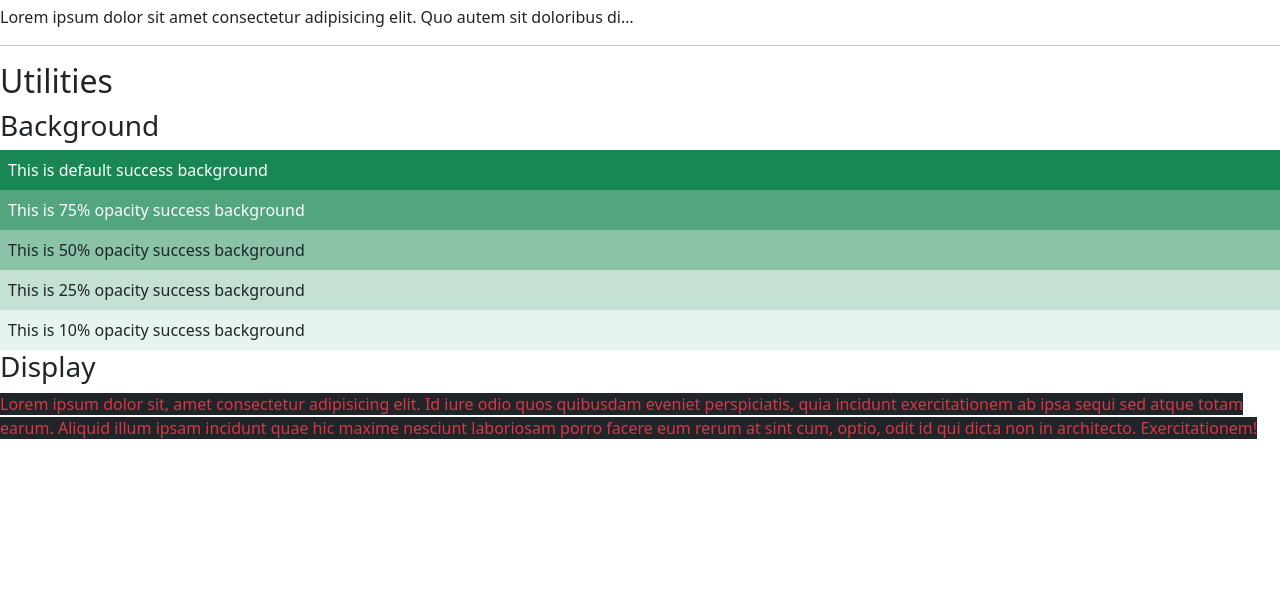
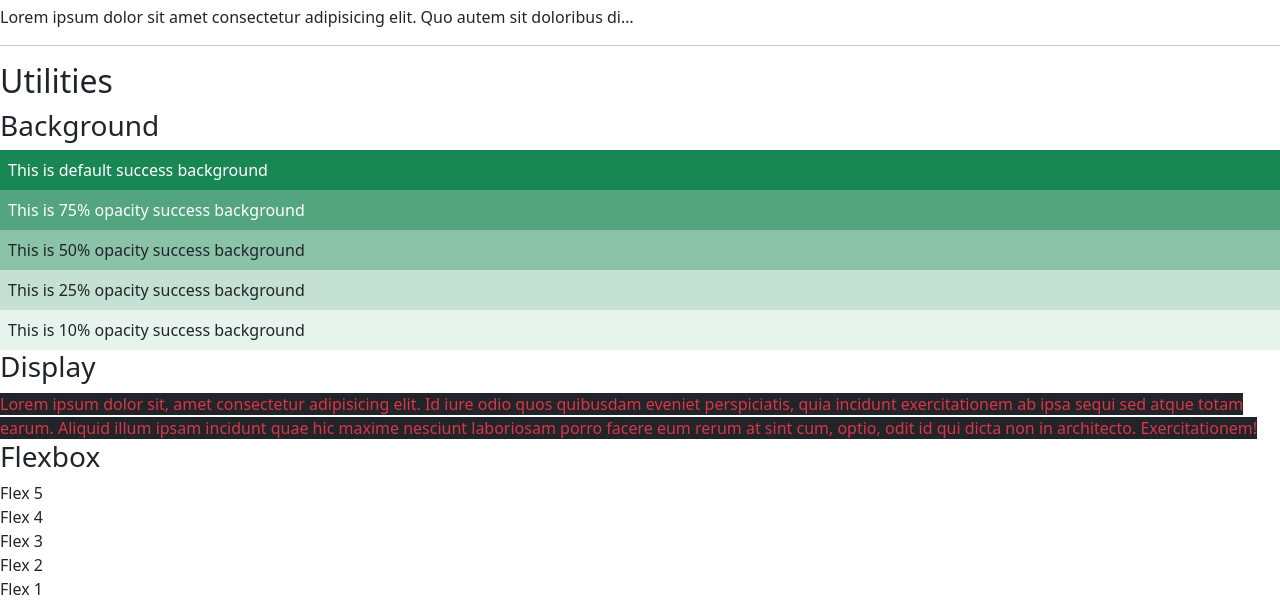
Before and after one commit to MIGUELANGELCIPRIANO/BOOTSTRAP-COURSE, a plain HTML site: page index.html in a window 1280 px wide. Shown: the part 2721-3322 px from the top of the page. Before the commit the page ends 3161 px from the top, so only its background shows below. Drawn offline with nearby package versions, Linux system fonts and the light colour scheme.

Commit message:
STYLE: Utilities and Flexbox

```diff
--- a/index.html
+++ b/index.html
@@ -442,6 +442,16 @@
 			nesciunt laboriosam porro facere eum rerum at sint cum, optio, odit id qui
 			dicta non in architecto. Exercitationem!
 		</p>
+		<h3>Flexbox</h3>
+		<section
+			class="d-flex flex-sm-row-reverse flex-md-column flex-lg-column-reverse"
+		>
+			<article>Flex 1</article>
+			<article>Flex 2</article>
+			<article>Flex 3</article>
+			<article>Flex 4</article>
+			<article>Flex 5</article>
+		</section>
 		<script
 			src="https://cdn.jsdelivr.net/npm/bootstrap@5.3.3/dist/js/bootstrap.bundle.min.js"
 			integrity="sha384-YvpcrYf0tY3lHB60NNkmXc5s9fDVZLESaAA55NDzOxhy9GkcIdslK1eN7N6jIeHz"
```
